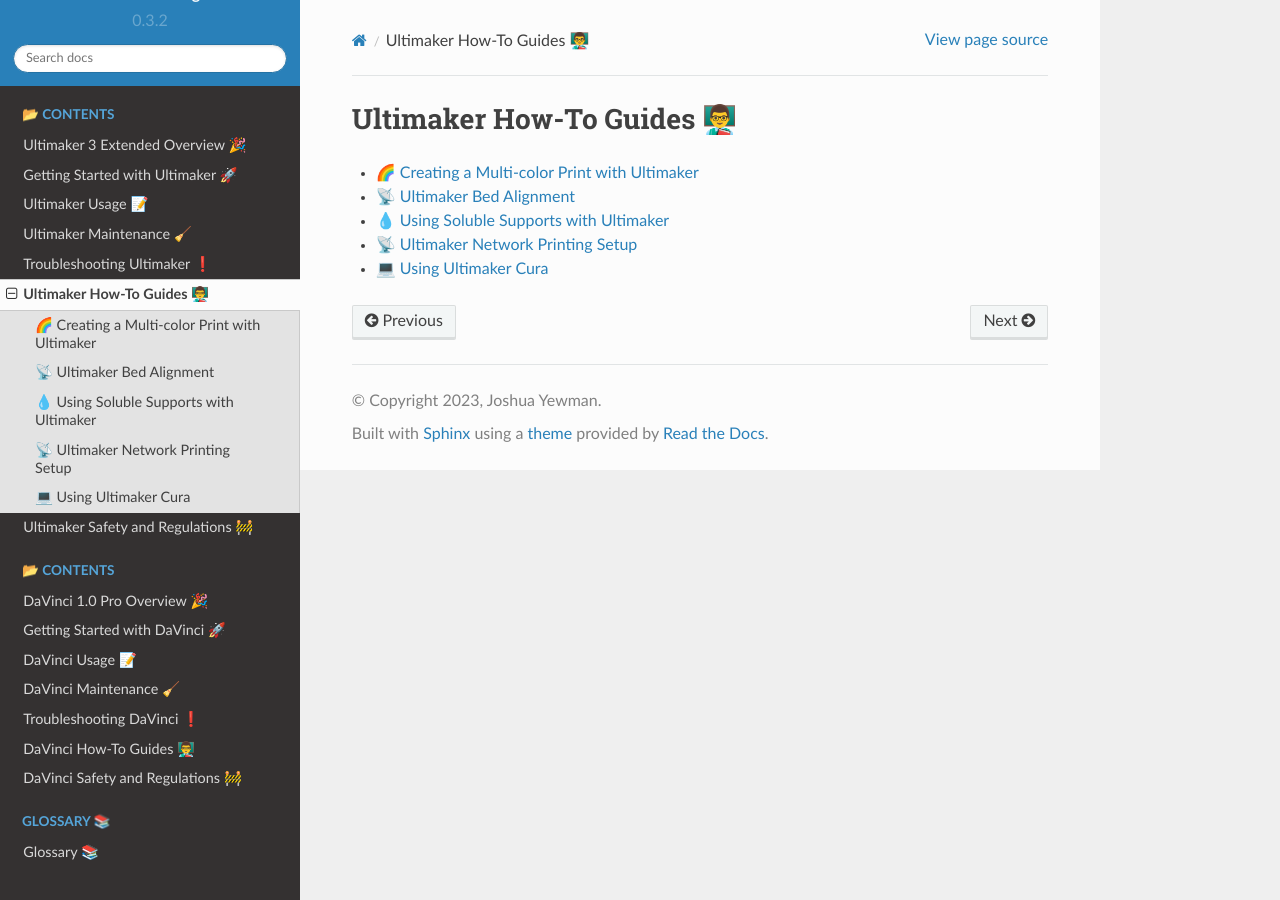
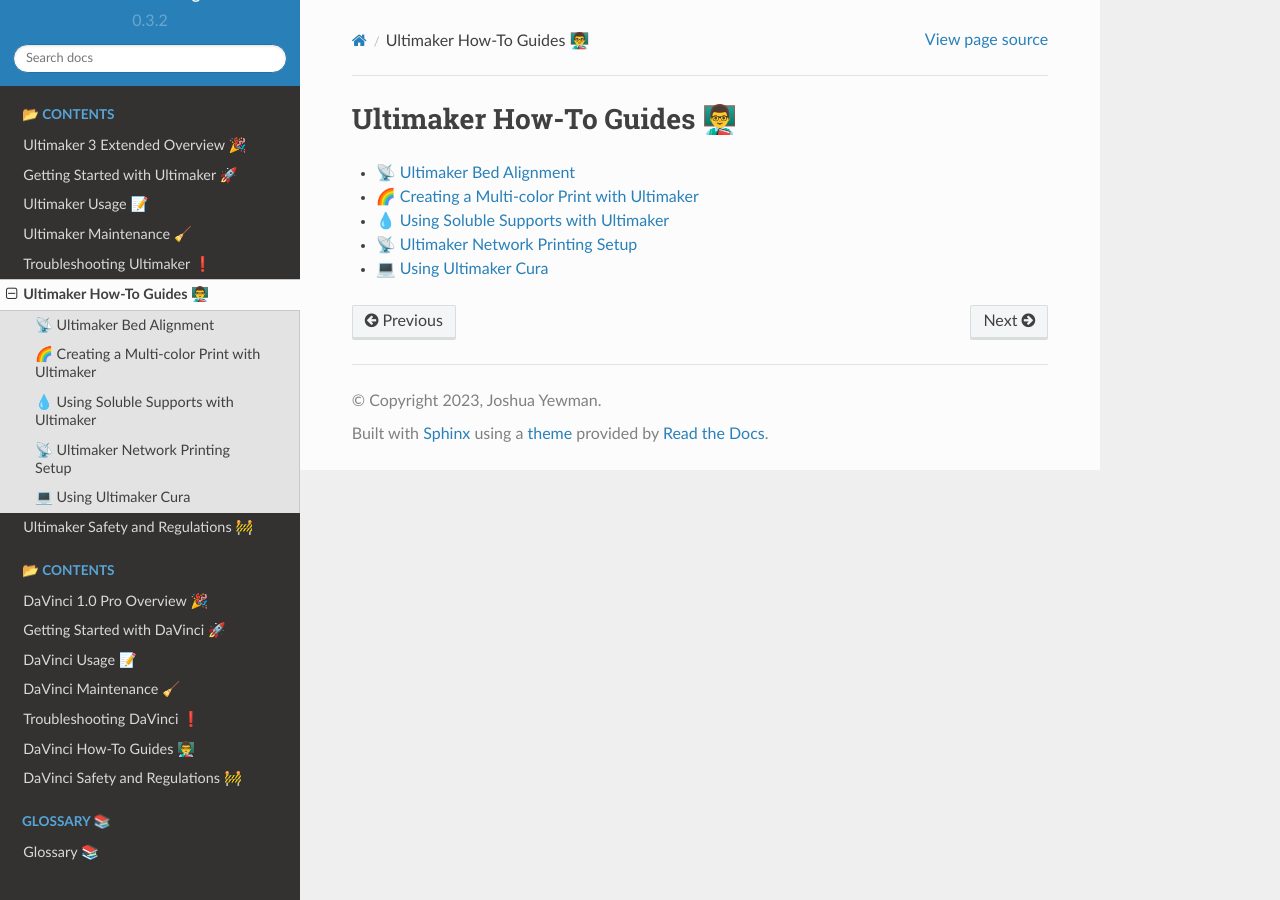
Before and after one commit to JYewman/gs-3dprint, a Sphinx documentation site: the page built from docs/source/ultimaker/how_to/index.rst, in a window 1280 px wide. Built offline with Sphinx 7.4.7 and the Read the Docs theme 2.0.0, drawn with Linux system fonts in a browser that asks for light colours; pages that are not in the unit, such as notebooks, are missing from menus.

```diff
--- a/docs/source/ultimaker/how_to/index.rst
+++ b/docs/source/ultimaker/how_to/index.rst
@@ -5,9 +5,9 @@ Ultimaker How-To Guides 👨‍🏫
 .. toctree::
    :maxdepth: 1
 
+   bed_alignment
    multicolor_print
    change_filament
-   bed_alignment
    soluble_supports
    network_printing
    using_cura
```
